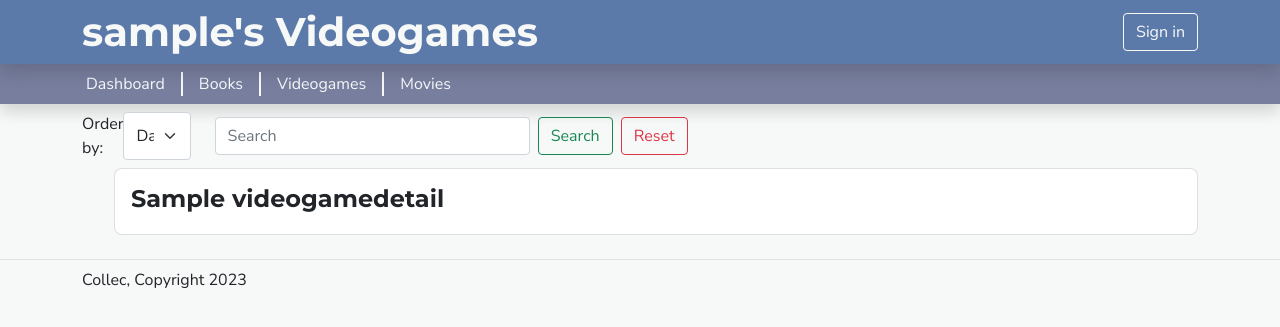
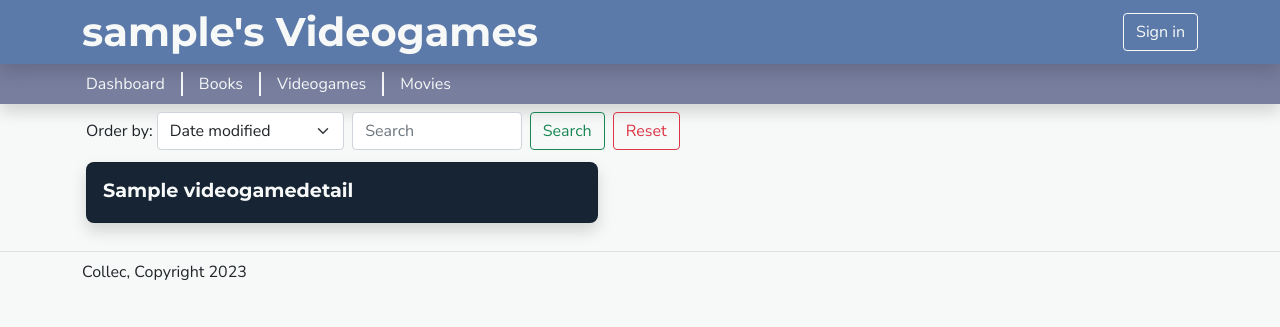
Before and after one commit to Tearnote/collec, a Django app: a page that uses collec/web/templates/web/list_base.html in a window 1280 px wide. Shown: the top 327 px of the page. Run offline with Django 4.2, Linux system fonts and the light colour scheme; tables that the repository leaves empty hold one stand-in row (values such as "Sample post"); some libraries are stand-ins or nearby versions.

Commit message:
Style the item lists

```diff
--- a/collec/web/static/web/css/style.css
+++ b/collec/web/static/web/css/style.css
@@ -133,7 +133,8 @@ body > header .btn:hover {
 
 /* section Dashboard */
 
-.dashboard a {
+.dashboard a,
+.item-list a {
     text-decoration: none;
 }
 
@@ -146,7 +147,8 @@ body > header .btn:hover {
     padding: 0.2rem 0.5rem;
 }
 
-.dashboard ol {
+.dashboard ol,
+.item-list ol {
     padding: 0;
 }
 
@@ -157,18 +159,36 @@ body > header .btn:hover {
     color: var(--color-light);
 }
 
-.dashboard .card h4 {
+.dashboard .card h4,
+.item-list .card h4 {
     color: var(--color-light);
     font-size: larger;
 }
 
-.dashboard .card h5 {
+.dashboard .card h5,
+.item-list .card h5 {
     color: var(--color-light-accent);
     font-size: medium;
 }
 
-.dashboard .card p {
+.dashboard .card p,
+.item-list .card p {
     color: var(--color-light-accent);
 }
 
 /* endsection */
+
+/* section Item list */
+
+.navbar .form-label {
+    margin: 0 0.25rem;
+    min-width: fit-content;
+}
+
+.item-list .card {
+    background: var(--color-dark);
+    color: var(--color-light);
+    width: 32rem;
+}
+
+/* endsection */
--- a/collec/web/templates/web/book_list.html
+++ b/collec/web/templates/web/book_list.html
@@ -14,7 +14,7 @@
 {% block card_list %}
 
     {% for book in books %}
-        <li class="card">
+        <li class="card shadow m-1">
             <div class="card-body">
                 {% if own_user %}
                     <a href="{% url 'book_detail_id' url_user book.id %}" onclick="showModal(event)"><h4 class="card-title">{{book.bookdetails.title}}</h4></a>
--- a/collec/web/templates/web/list_base.html
+++ b/collec/web/templates/web/list_base.html
@@ -2,28 +2,26 @@
 
 {% block content %}
 
-<main class="container">
+<main class="item-list container">
     <div class="navbar">
         <form method="get" class="d-flex align-items-center">
             {% if own_user %}
-                <button class="btn btn-secondary me-4" type="button" data-href-template="{% block detail_template %}{% endblock %}" onclick="showAddModal(event)">+</button>
+                <button class="btn btn-primary me-4" type="button" data-href-template="{% block detail_template %}{% endblock %}" onclick="showAddModal(event)">+</button>
             {% endif %}
-            <label class="d-flex me-4">
-                Order by:
-                <select class="form-select" name="sort" onchange="submitForm(event)">
-                    {% block sort_options %}
-                        <option value="created">Date created</option>
-                        <option value="modified">Date modified</option>
-                    {% endblock %}
-                </select>
-            </label>
+            <label class="form-label" for="sort">Order by:</label>
+            <select class="form-select me-2" id="sort" name="sort" onchange="submitForm(event)">
+                {% block sort_options %}
+                    <option value="created">Date created</option>
+                    <option value="modified">Date modified</option>
+                {% endblock %}
+            </select>
             <input class="form-control me-2" name="q" type="search" placeholder="Search" aria-label="Search" value="{{search_string|default:""}}">
             <input class="btn btn-outline-success me-2" type="submit" value="Search">
             <input class="btn btn-outline-danger" type="reset" value="Reset" onclick="resetForm(event)">
         </form>
     </div>
 
-    <ol>
+    <ol class="d-flex flex-row flex-wrap">
         {% block card_list %}{% endblock %}
     </ol>
 </main>
--- a/collec/web/templates/web/movie_list.html
+++ b/collec/web/templates/web/movie_list.html
@@ -13,7 +13,7 @@
 {% block card_list %}
 
     {% for movie in movies %}
-        <li class="card">
+        <li class="card shadow m-1">
             <div class="card-body">
                 {% if own_user %}
                     <a href="{% url 'movie_detail_id' url_user movie.id %}" onclick="showModal(event)"><h4 class="card-title">{{movie.moviedetails.title}}</h4></a>
--- a/collec/web/templates/web/videogame_list.html
+++ b/collec/web/templates/web/videogame_list.html
@@ -14,7 +14,7 @@
 {% block card_list %}
 
     {% for videogame in videogames %}
-        <li class="card">
+        <li class="card shadow m-1">
             <div class="card-body">
                 {% if own_user %}
                     <a href="{% url 'videogame_detail_id' url_user videogame.id %}" onclick="showModal(event)"><h4 class="card-title">{{videogame.videogamedetails.title}}</h4></a>
```
